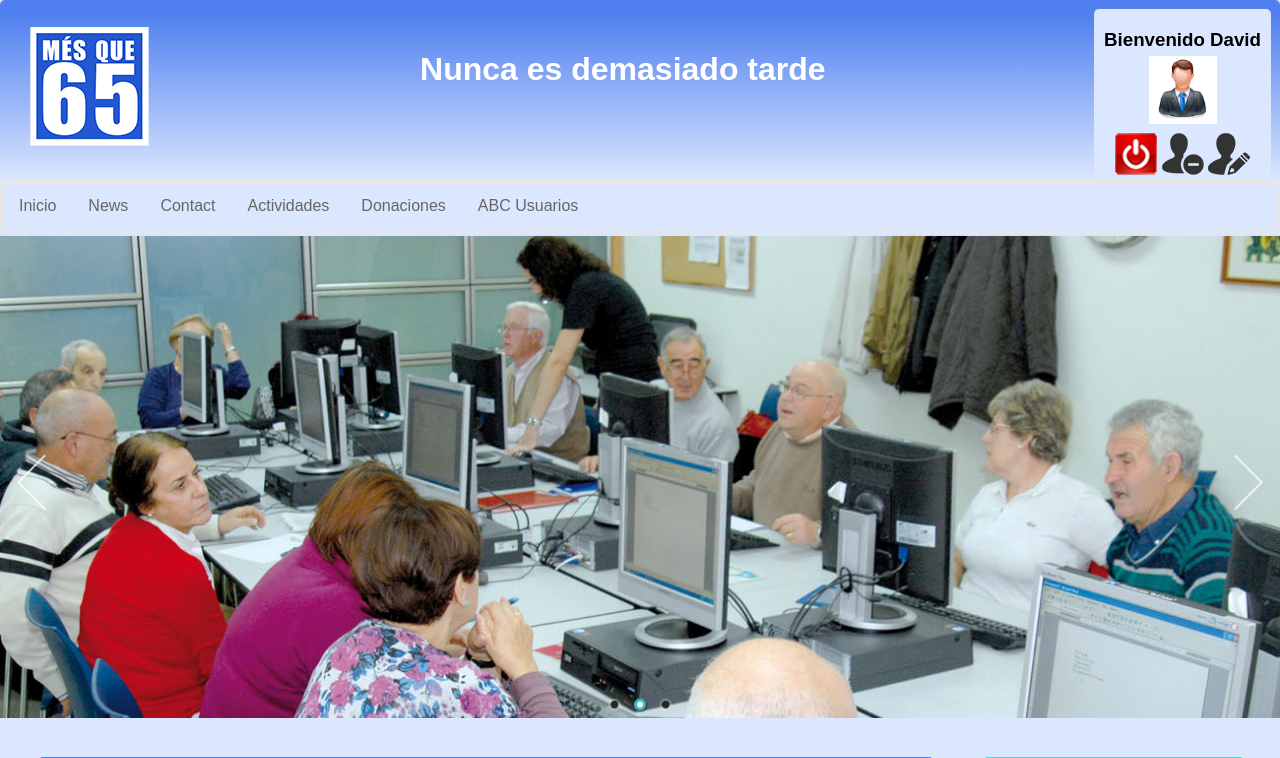
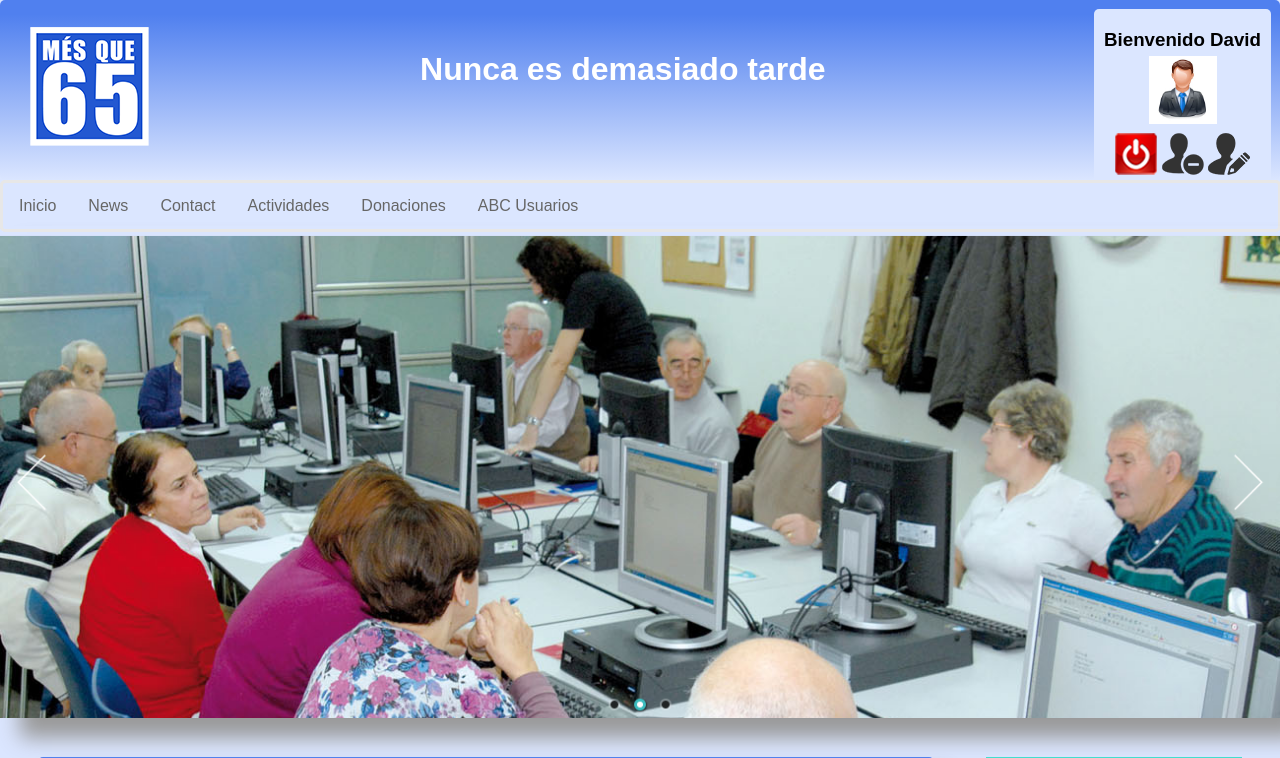
Before and after one commit to hermosilla7/Proyecto_5, a PHP site: page / in a window 1280 px wide. Shown: the top 758 px of the page. Run offline with PHP 8.4, Linux system fonts and the light colour scheme; a user stored in the database is signed in; data comes from the database, SQL or seed files in the repository.

Commit message:
subida css

```diff
--- a/css/estilo.css
+++ b/css/estilo.css
@@ -72,6 +72,7 @@ li a.active {
 .destacado {
   background: #5080ef none repeat scroll 0 0;
   border-radius: 5px;
+  box-shadow: 14px 14px 18px #999;
   float: left;
   height: auto;
   margin-bottom: 110px;
@@ -115,6 +116,9 @@ li a.active {
 .info {
   display: inline-block;
   width: 30%;
+}
+.slider {
+  box-shadow: 20px 20px 20px #999;
 }
 * {
     margin: 0;
@@ -314,6 +318,7 @@ h2{
   border: 4px solid #fff;
   margin-left: 20%;
   width: 50%;
+
 }
 .actividad {
   border-bottom: 2px solid #17326e;
```
